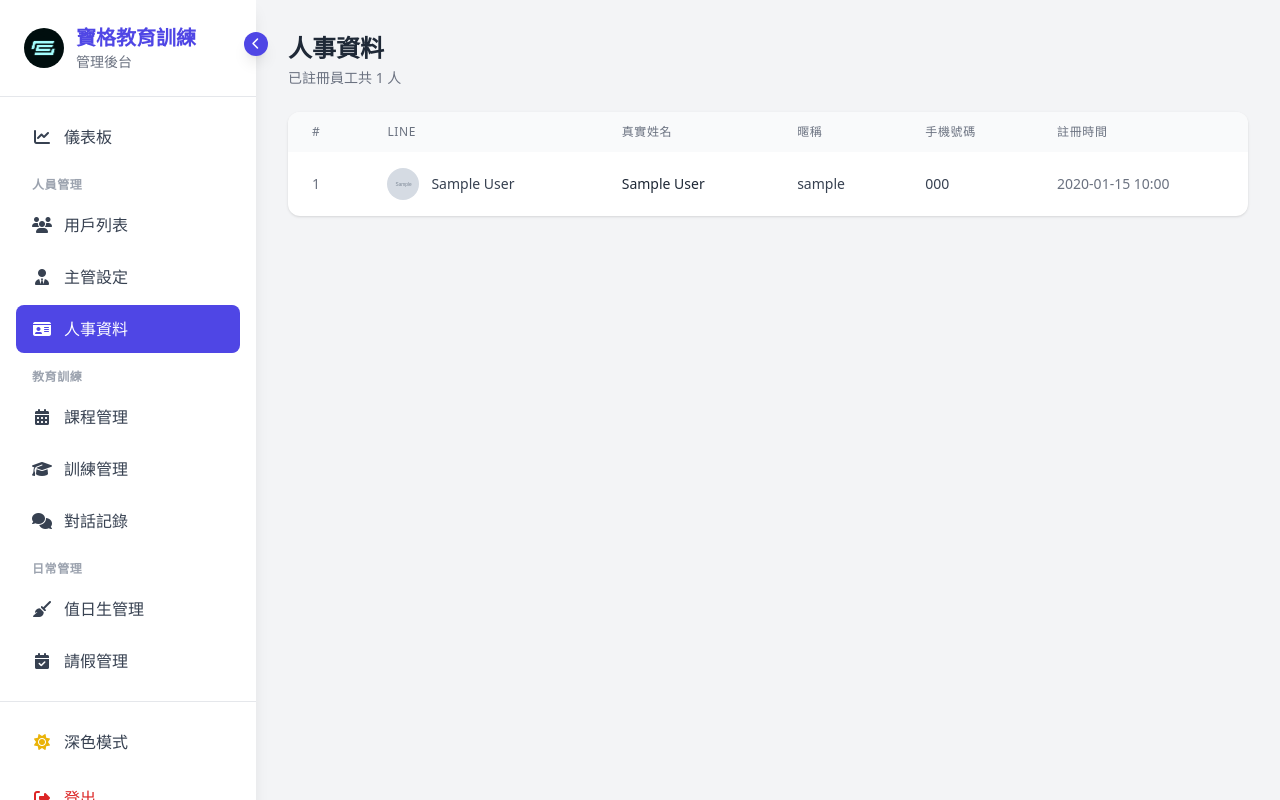
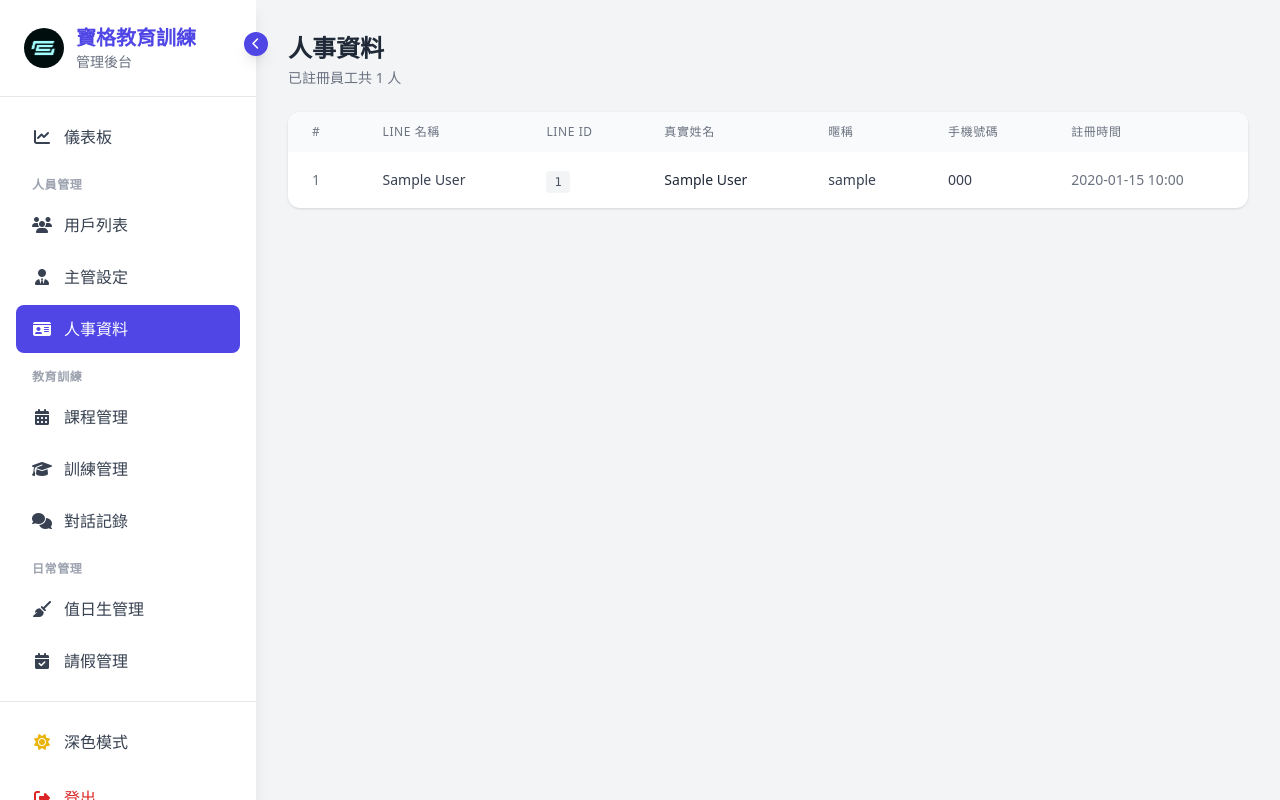
Before and after one commit to Bryant88888888/ai-coach, a FastAPI app: page /dashboard/profiles in a window 1280 px wide. Run offline with FastAPI, Linux system fonts and the light colour scheme; the visitor is signed in with stand-in values (Sample User, id 1); tables that the repository leaves empty hold one stand-in row (values such as "Sample post"); grey boxes marked "Sample" are stand-in pictures; some libraries are stand-ins or nearby versions.

Commit message:
Save LINE display name from LIFF profile and show LINE ID in dashboard
- LIFF form now sends line_display_name as hidden field on submit
- save_profile API stores line_display_name to database
- Profiles dashboard table shows LINE name and LINE User ID columns

Co-Authored-By: Claude Opus 4.6 <noreply@anthropic.com>

```diff
--- a/app/routers/frontend.py
+++ b/app/routers/frontend.py
@@ -2266,6 +2266,7 @@ async def get_profile(
 async def save_profile(
     db: Session = Depends(get_db),
     line_user_id: str = Form(...),
+    line_display_name: str = Form(""),
     real_name: str = Form(...),
     phone: str = Form(...),
     nickname: str = Form(...)
@@ -2285,6 +2286,8 @@ async def save_profile(
         return {"success": False, "error": "您已填寫過員工資料，無法重複填寫"}
 
     # 更新資料
+    if line_display_name.strip():
+        user.line_display_name = line_display_name.strip()
     user.real_name = real_name.strip() if real_name else None
     user.phone = phone.strip() if phone else None
     user.nickname = nickname.strip() if nickname else None
--- a/app/templates/profile_mobile.html
+++ b/app/templates/profile_mobile.html
@@ -94,6 +94,7 @@
 
             <form id="profile-form" class="space-y-4">
                 <input type="hidden" id="line_user_id" name="line_user_id">
+                <input type="hidden" id="line_display_name" name="line_display_name">
 
                 <!-- 真實姓名 -->
                 <div class="bg-white dark:bg-gray-800 rounded-2xl shadow-xl p-5">
@@ -173,6 +174,7 @@
 
                 // 顯示 LINE 資訊
                 document.getElementById('line_user_id').value = profile.userId;
+                document.getElementById('line_display_name').value = profile.displayName;
                 document.getElementById('line-name').textContent = profile.displayName;
                 document.getElementById('line-avatar').src = profile.pictureUrl || '/static/default-avatar.png';
 
--- a/app/templates/profiles.html
+++ b/app/templates/profiles.html
@@ -20,7 +20,8 @@
                 <thead class="bg-gray-50 dark:bg-gray-700">
                     <tr>
                         <th class="px-6 py-3 text-left text-xs font-medium text-gray-500 dark:text-gray-400 uppercase tracking-wider">#</th>
-                        <th class="px-6 py-3 text-left text-xs font-medium text-gray-500 dark:text-gray-400 uppercase tracking-wider">LINE</th>
+                        <th class="px-6 py-3 text-left text-xs font-medium text-gray-500 dark:text-gray-400 uppercase tracking-wider">LINE 名稱</th>
+                        <th class="px-6 py-3 text-left text-xs font-medium text-gray-500 dark:text-gray-400 uppercase tracking-wider">LINE ID</th>
                         <th class="px-6 py-3 text-left text-xs font-medium text-gray-500 dark:text-gray-400 uppercase tracking-wider">真實姓名</th>
                         <th class="px-6 py-3 text-left text-xs font-medium text-gray-500 dark:text-gray-400 uppercase tracking-wider">暱稱</th>
                         <th class="px-6 py-3 text-left text-xs font-medium text-gray-500 dark:text-gray-400 uppercase tracking-wider">手機號碼</th>
@@ -31,17 +32,9 @@
                     {% for user in users %}
                     <tr class="hover:bg-gray-50 dark:hover:bg-gray-700/50 transition">
                         <td class="px-6 py-4 text-sm text-gray-500 dark:text-gray-400">{{ loop.index }}</td>
+                        <td class="px-6 py-4 text-sm text-gray-700 dark:text-gray-300">{{ user.line_display_name or '-' }}</td>
                         <td class="px-6 py-4">
-                            <div class="flex items-center gap-3">
-                                {% if user.line_picture_url %}
-                                <img src="{{ user.line_picture_url }}" class="w-8 h-8 rounded-full object-cover">
-                                {% else %}
-                                <div class="w-8 h-8 rounded-full bg-indigo-100 dark:bg-indigo-900/50 flex items-center justify-center">
-                                    <i class="fas fa-user text-indigo-500 text-xs"></i>
-                                </div>
-                                {% endif %}
-                                <span class="text-sm text-gray-700 dark:text-gray-300">{{ user.line_display_name or '-' }}</span>
-                            </div>
+                            <code class="text-xs bg-gray-100 dark:bg-gray-700 text-gray-600 dark:text-gray-400 px-2 py-1 rounded">{{ user.line_user_id }}</code>
                         </td>
                         <td class="px-6 py-4 text-sm font-medium text-gray-800 dark:text-white">{{ user.real_name }}</td>
                         <td class="px-6 py-4 text-sm text-gray-700 dark:text-gray-300">{{ user.nickname or '-' }}</td>
```
